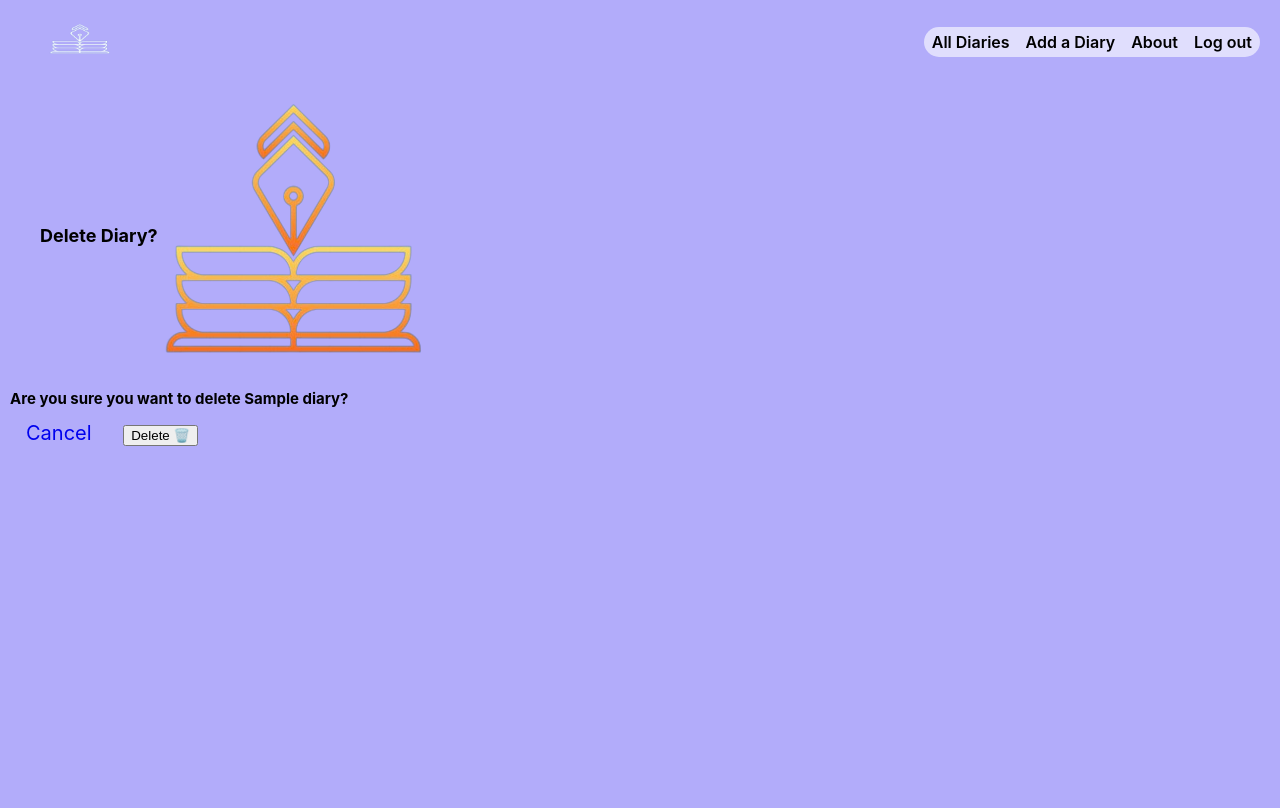
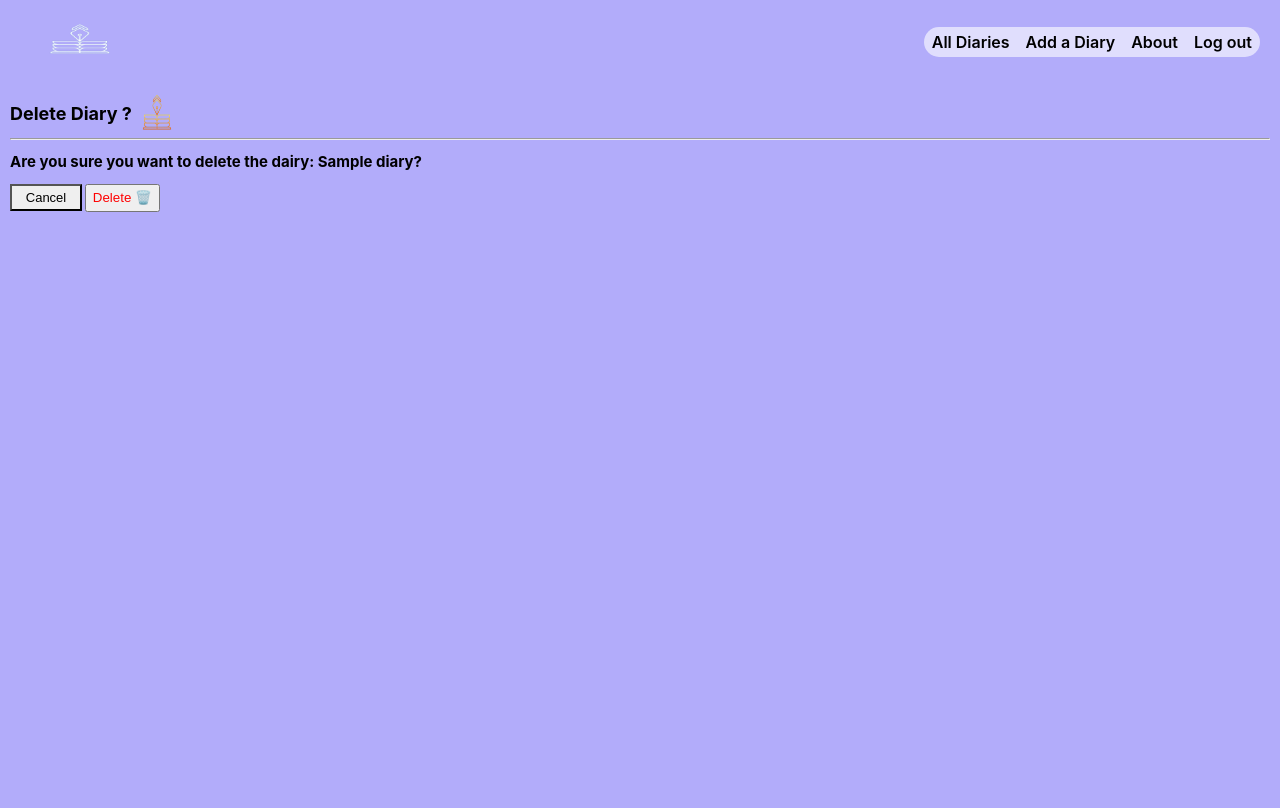
Before and after one commit to Kiibra/daily-diary, a Django app: page /diaries/1/delete/ in a window 1280 px wide. Run offline with Django 4.2, Linux system fonts and the light colour scheme; a user stored in the database is signed in; tables that the repository leaves empty hold one stand-in row (values such as "Sample post").

Commit message:
style confirm-delete page

```diff
--- a/main_app/static/css/base.css
+++ b/main_app/static/css/base.css
@@ -26,8 +26,6 @@ body {
     'Oxygen', 'Ubuntu', 'Cantarell', 'Fira Sans', 'Droid Sans',
     'Helvetica Neue', sans-serif;
   min-height: 100vh;
-  --nav-bg: rgba(229, 226, 232, 0.7);
-  --nav-bg-ff: rgba(194, 183, 202, 0.9);
   background-color: #b2acfa;
 }
 
@@ -77,15 +75,71 @@ nav li {
 .page-content {
   font-size: 18px;
 }
+
+.page-header img {
+  width: 30px;
+  height: 40px;
+  margin-left: 10px;
+}
+
 .page-header {
   display: flex;
   align-items: center;
-  margin: 30px 30px 0 30px;
+  margin: 30px 30px 0 0px;
+  font-size: larger;
 }
 
 .header-logo-container img {
   width: 106px;
   height: 60px;
+}
+
+.btn {
+  font-size: 20px;
+  padding: 8px 16px;
+  border-radius: 18px;
+  border-style: none;
+  text-decoration: none;
+  cursor: pointer;
+  font-family: inherit;
+  margin-right: 10px;
+  width: 100%;
+}
+
+.abt-content {
+  background-color: rgb(205, 225, 237);
+  border-radius: 20px;
+  color: rgb(0, 0, 0);
+  padding: 16px;
+  margin-top: 30px;
+  font-size: medium;
+  line-height: 32px;   /* within paragraph */
+  margin-bottom: 30px; /* between paragraphs */
+}
+
+.cancel-btn {
+  background-color: #fdfdfe;
+  height: 27px;
+  width: 72px;
+  font-size: 13px;
+  text-decoration: none;
+  background-color: #EFEFEF;
+}
+
+.cancel-btn a {
+  color: #000000;
+  text-decoration: none;
+}
+
+.delete-btn {
+  color: red;
+  cursor: pointer;
+  height: 28px;
+}
+
+.conf-quest {
+  font-size: larger;
+  margin: 0;
 }
 
 @media only screen and (min-width: 758px) {
@@ -170,26 +224,3 @@ nav li {
     }
   }
 }
-
-.btn {
-  font-size: 20px;
-  padding: 8px 16px;
-  border-radius: 18px;
-  border-style: none;
-  text-decoration: none;
-  cursor: pointer;
-  font-family: inherit;
-  margin-right: 10px;
-  width: 100%;
-}
-
-.abt-content {
-  background-color: rgb(205, 225, 237);
-  border-radius: 20px;
-  color: rgb(0, 0, 0);
-  padding: 16px;
-  margin-top: 30px;
-  font-size: medium;
-  line-height: 32px;   /* within paragraph */
-  margin-bottom: 30px; /* between paragraphs */
-}
--- a/main_app/static/css/home.css
+++ b/main_app/static/css/home.css
@@ -41,8 +41,6 @@ main > section {
     max-width: 520px;
   }
 }
-
-
 
 .diary-container {
   width: 80%;
--- a/main_app/templates/main_app/diary_confirm_delete.html
+++ b/main_app/templates/main_app/diary_confirm_delete.html
@@ -4,20 +4,22 @@
 {% block content %}
 
 <div class="page-header">
-  <h1>Delete Diary?</h1>
+  <h1 class="conf-quest">Delete Diary ?</h1>
   <img src="{% static 'images/header-colored.png' %}" alt="DD logo"/>
 </div>
-<h2>Are you sure you want to delete {{diary.title}}?</h2>
+<hr />
+<h2>Are you sure you want to delete the dairy: {{diary.title}}?</h2>
 
 <form action="" method="post" class="form">
   {% csrf_token %}
-  <a
-    href="{% url 'diary-detail' diary.id %}"
-    class="btn secondary"
-  >
-    Cancel
-  </a>
-  <button type="submit" class="delete-btn">Delete 🗑️</button>
+  <div class="secondary-actions">
+    <button class="cancel-btn"><a href="{% url 'diary-detail' diary.id %}"
+      >
+      Cancel
+    </a>
+    </button>
+    <button type="submit" class="delete-btn">Delete 🗑️</button>
+  </div>
 </form>
 
 {% endblock %}
--- a/main_app/templates/main_app/diary_form.html
+++ b/main_app/templates/main_app/diary_form.html
@@ -9,7 +9,7 @@
 
 <div class="page-header">
   {% if diary %}
-    <h1>Edit {{ diary.title }}</h1>
+    <h1>Edit Diary: {{ diary.title }}</h1>
   {% else %}
     <h1>Add a Diary</h1>
     {% endif %}
```
